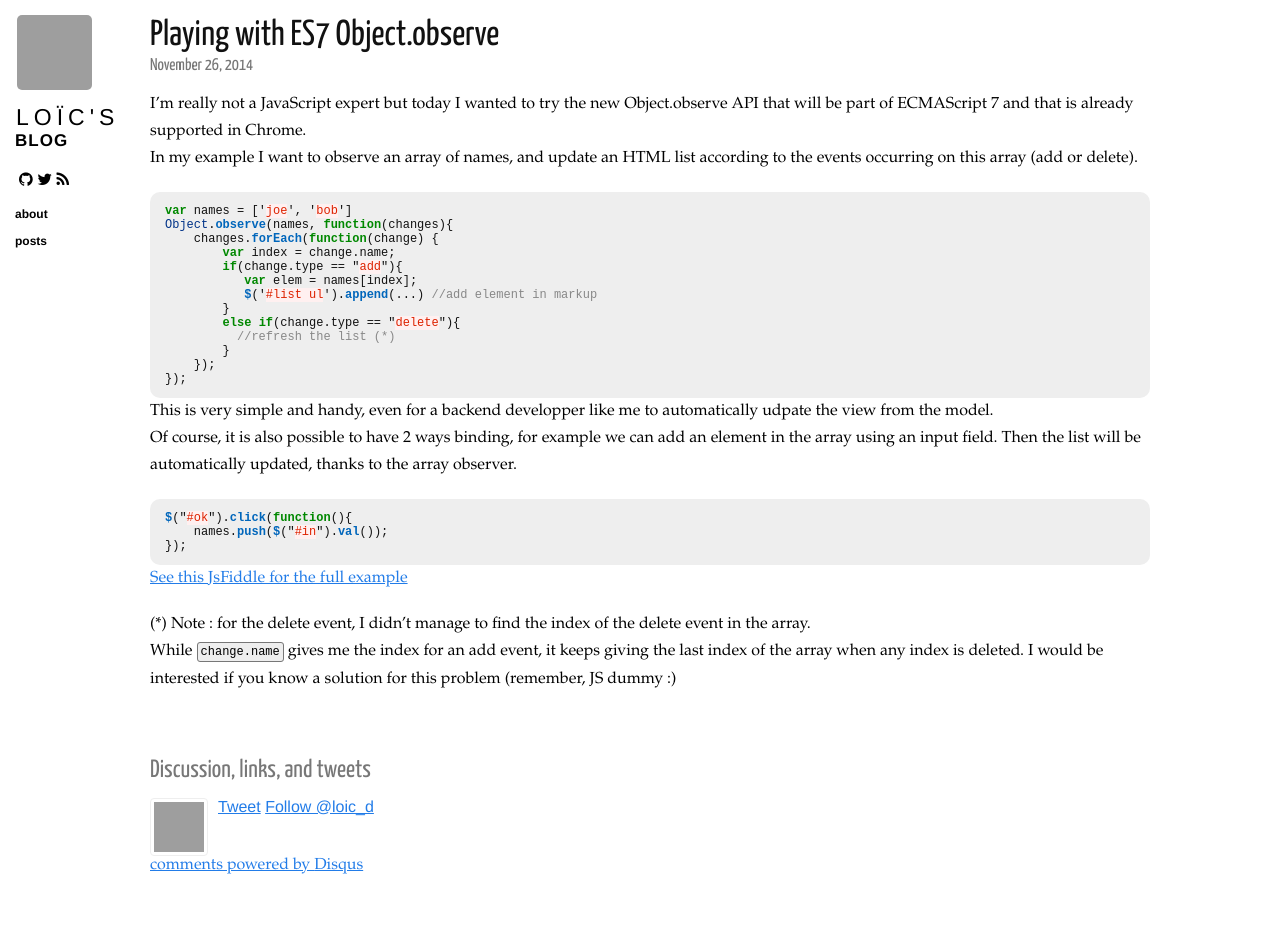
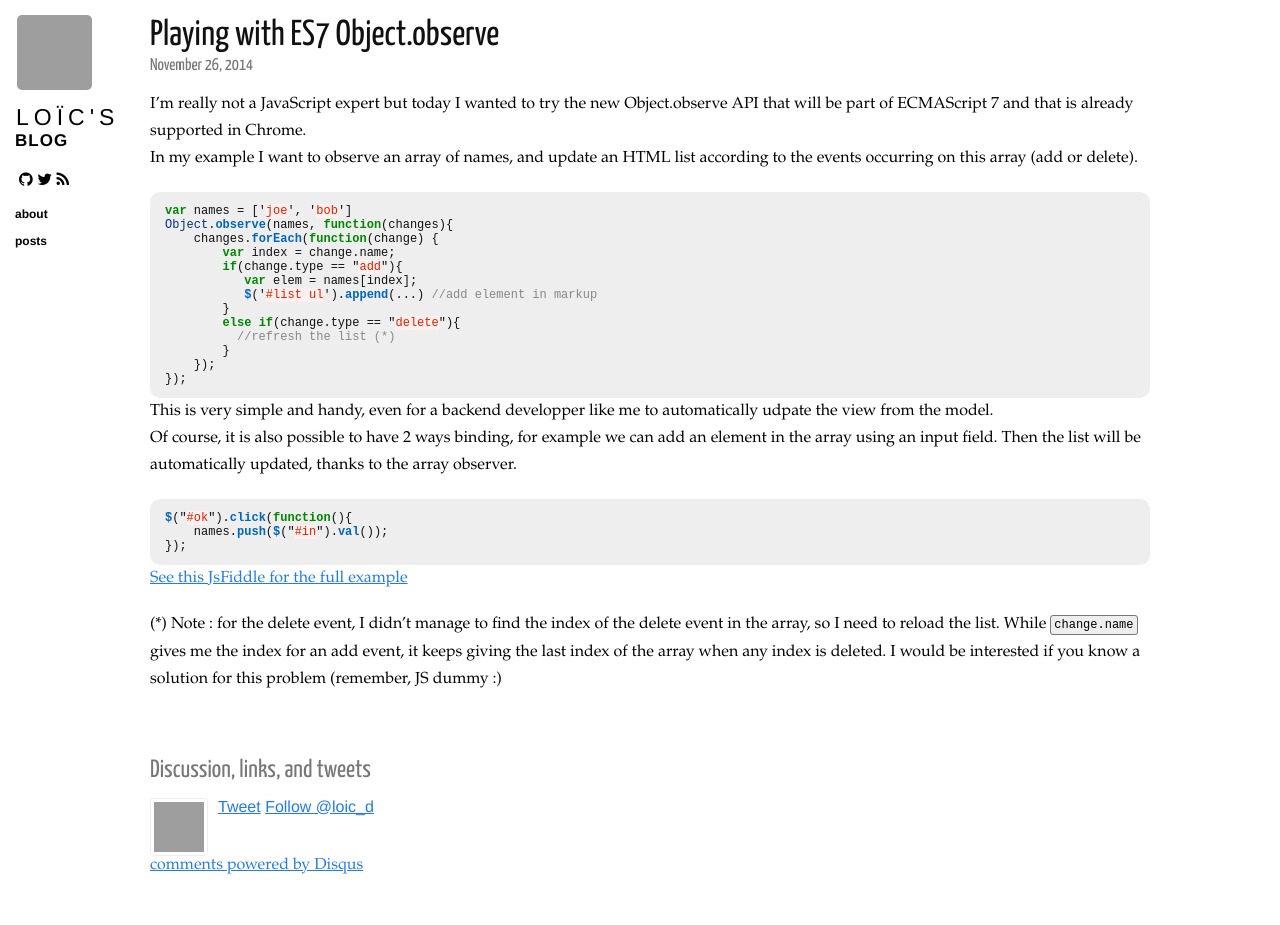
Before and after one commit to loicdescotte/loicdescotte.github.io, a Jekyll site: the page built from _posts/2014-11-26-es7-object-observe.md, in a window 1280 px wide. Built offline with Jekyll 4.4.1, drawn with Linux system fonts in a browser that asks for light colours; nearby versions of some CDN libraries; Markdown is read by kramdown in place of the engine named in the settings; comment, search, counter and statistics services are not loaded; grey boxes are pictures that could not be loaded.

Commit message:
Update 2014-11-26-es7-object-observe.md

```diff
--- a/_posts/2014-11-26-es7-object-observe.md
+++ b/_posts/2014-11-26-es7-object-observe.md
@@ -37,5 +37,5 @@ $("#ok").click(function(){
 
 [See this JsFiddle for the full example](http://jsfiddle.net/u52qvrfL/14/)
 
-(*) Note : for the delete event, I didn't manage to find the index of the delete event in the array.
+(*) Note : for the delete event, I didn't manage to find the index of the delete event in the array, so I need to reload the list.
 While `change.name` gives me the index for an add event, it keeps giving the last index of the array when any index is deleted. I would be interested if you know a solution for this problem (remember, JS dummy :)
```
